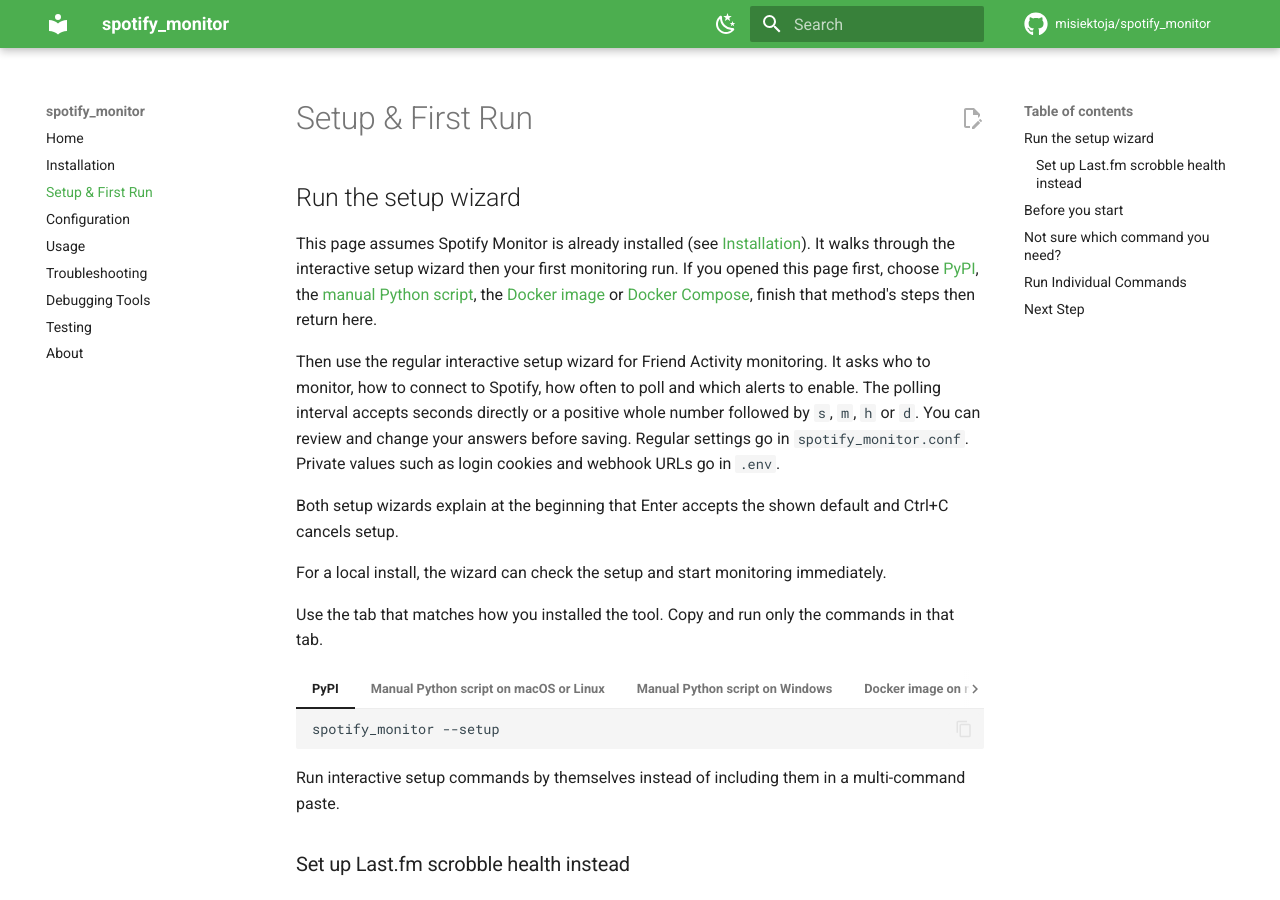
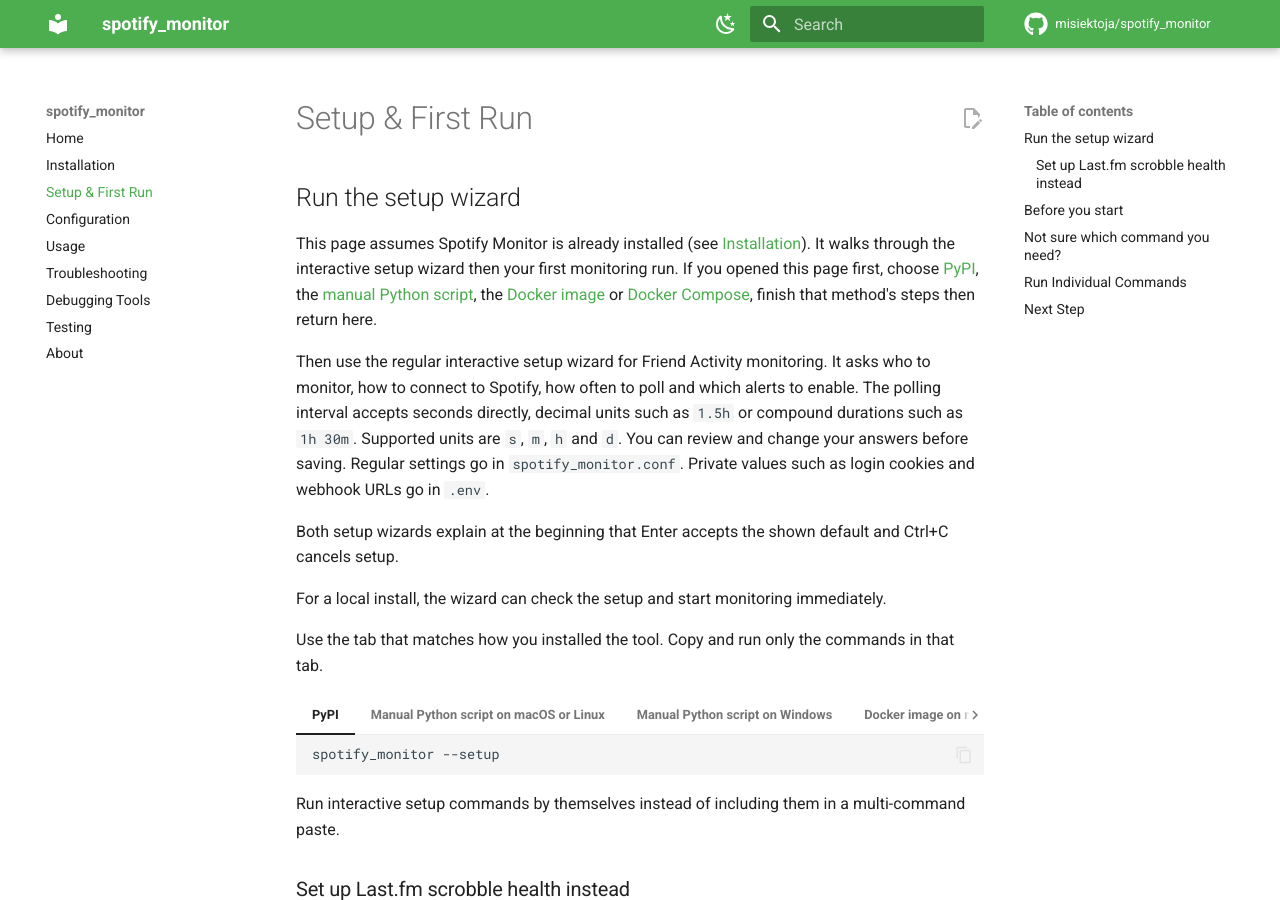
Before and after one commit to misiektoja/spotify_monitor, an MkDocs documentation site: the page built from docs/setup-and-first-run.md, in a window 1280 px wide and 900 px high. Built offline with MkDocs 1.6.1 and Material for MkDocs 9.7.7, drawn with Linux system fonts in a browser that asks for light colours; comment, search, counter and statistics services are not loaded.

Commit message:
docs(setup): document compound duration inputs

```diff
--- a/docs/setup-and-first-run.md
+++ b/docs/setup-and-first-run.md
@@ -5,7 +5,7 @@
 
 This page assumes Spotify Monitor is already installed (see [Installation](installation.md)). It walks through the interactive setup wizard then your first monitoring run. If you opened this page first, choose [PyPI](installation.md#install-from-pypi), the [manual Python script](installation.md#manual-installation), the [Docker image](installation.md#docker-image) or [Docker Compose](installation.md#docker-compose), finish that method's steps then return here.
 
-Then use the regular interactive setup wizard for Friend Activity monitoring. It asks who to monitor, how to connect to Spotify, how often to poll and which alerts to enable. The polling interval accepts seconds directly or a positive whole number followed by `s`, `m`, `h` or `d`. You can review and change your answers before saving. Regular settings go in `spotify_monitor.conf`. Private values such as login cookies and webhook URLs go in `.env`.
+Then use the regular interactive setup wizard for Friend Activity monitoring. It asks who to monitor, how to connect to Spotify, how often to poll and which alerts to enable. The polling interval accepts seconds directly, decimal units such as `1.5h` or compound durations such as `1h 30m`. Supported units are `s`, `m`, `h` and `d`. You can review and change your answers before saving. Regular settings go in `spotify_monitor.conf`. Private values such as login cookies and webhook URLs go in `.env`.
 
 Both setup wizards explain at the beginning that Enter accepts the shown default and Ctrl+C cancels setup.
 
```
